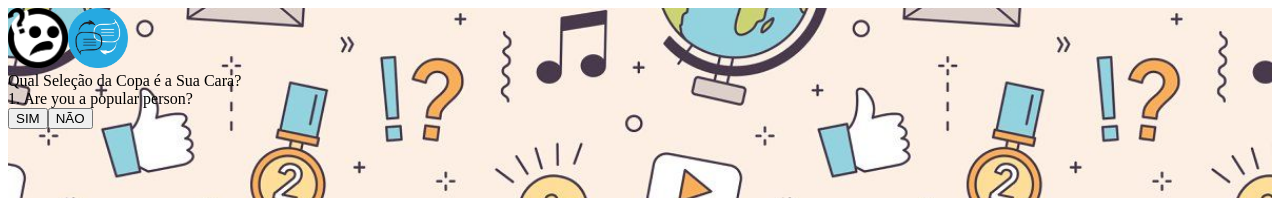
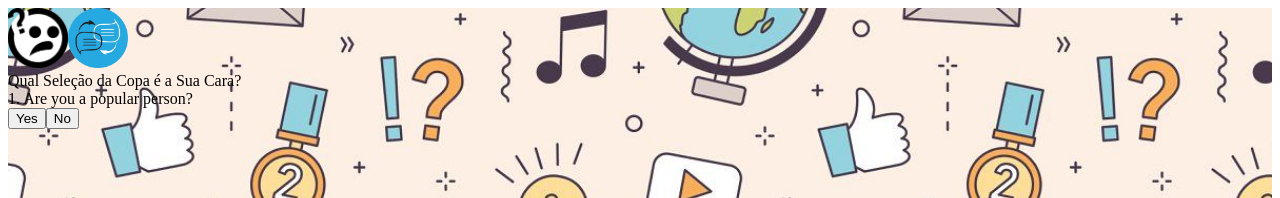
Before and after one commit to ToMattBan/quem_sou, a Vue app: page /quiz/footbalClub2018Cup in a window 1280 px wide. Shown: the top 198 px of the page. Built offline with nearby package versions, Linux system fonts and the light colour scheme.

Commit message:
Adding general texts file localization

```diff
--- a/src/components/QuizSelect.vue
+++ b/src/components/QuizSelect.vue
@@ -14,10 +14,9 @@
 
 <script setup lang="ts">
 import type { IHome } from "@/interfaces/IHome"
-import { userLanguage, Home } from '@/localization/main';
-import quizesTexts from '@/localization/Quizes/_quizes';
+import { userLanguage, homeTexts, quizesTexts } from '@/localization/main';
+import quizes from '@/Quizes/_main'
 import QuizBox from './QuizBox.vue';
-import quizes from '@/Quizes/_main'
 
-const texts: IHome = Home[userLanguage];
+const texts: IHome = homeTexts[userLanguage];
 </script>
--- /dev/null
+++ b/src/interfaces/IGeneral.ts
@@ -0,0 +1,4 @@
+export interface IGeneral {
+  yes: string,
+  no: string
+}
--- /dev/null
+++ b/src/localization/General/BR.ts
@@ -0,0 +1,8 @@
+import type { IGeneral } from "@/interfaces/IGeneral";
+
+const generalTextsBr: IGeneral = {
+  "yes": "Sim",
+  "no": "Não"
+}
+
+export default generalTextsBr;
--- /dev/null
+++ b/src/localization/General/EN.ts
@@ -0,0 +1,8 @@
+import type { IGeneral } from "@/interfaces/IGeneral";
+
+const generalTextsEn: IGeneral = {
+  "yes": "Yes",
+  "no": "No"
+}
+
+export default generalTextsEn;
--- /dev/null
+++ b/src/localization/General/_general.ts
@@ -0,0 +1,10 @@
+import type { IGeneral } from '@/interfaces/IGeneral';
+import BR from './BR';
+import EN from './EN';
+
+const homeTexts: { [key: string]: IGeneral } = {
+  "BR": BR,
+  "EN": EN,
+}
+
+export default homeTexts;
--- a/src/localization/main.ts
+++ b/src/localization/main.ts
@@ -1,4 +1,6 @@
-import Home from './Home/_home';
+import generalTexts from './General/_general';
+import homeTexts from './Home/_home';
+import quizesTexts from './Quizes/_quizes';
 
 function getUserLanguage() {
   const browserLanguage: string = navigator.language;
@@ -17,4 +19,4 @@ function getUserLanguage() {
 const availableLanguages: string[] = ["BR", "EN"];
 const userLanguage: string = getUserLanguage();
 
-export { userLanguage, Home };
+export { userLanguage, generalTexts, homeTexts, quizesTexts };
--- a/src/views/QuizView.vue
+++ b/src/views/QuizView.vue
@@ -9,8 +9,10 @@
       </div>
 
       <div class="_df _jcse">
-        <button class="_c-btn _c-btn--confirm _c-btn--large" @click="clickPositive">SIM</button>
-        <button class="_c-btn _c-btn--deny _c-btn--large" @click="clickNegative">NÃO</button>
+        <button class="_c-btn _c-btn--confirm _c-btn--large"
+          @click="clickPositive">{{ generalTexts[userLanguage].yes }}</button>
+        <button class="_c-btn _c-btn--deny _c-btn--large"
+          @click="clickNegative">{{ generalTexts[userLanguage].no }}</button>
       </div>
     </div>
 
@@ -23,12 +25,11 @@
 </template>
 
 <script setup lang="ts">
+import { ref, type Ref } from 'vue';
 import { useRoute } from 'vue-router';
+import type { IQuiz } from "@/interfaces/IQuizes";
+import { userLanguage, generalTexts, quizesTexts } from '@/localization/main';
 import quizes from '@/Quizes/_main';
-import quizesTexts from '@/localization/Quizes/_quizes';
-import { userLanguage } from '@/localization/main';
-import type { IQuiz } from "@/interfaces/IQuizes";
-import { ref, type Ref } from 'vue';
 
 const route = useRoute();
 const quizName = route.params.name;
```
